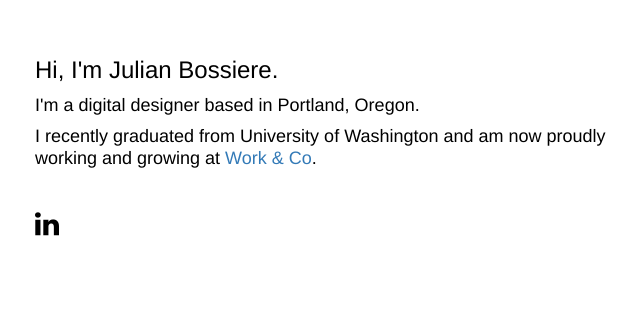
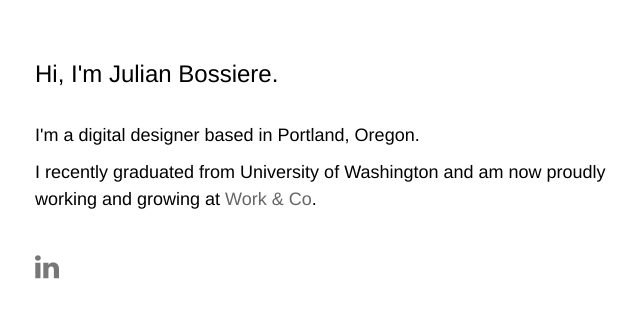
Before and after one commit to jbossiere/julian, a plain HTML site: page index.html in a window 1280 px wide. Shown: the part 164-482 px from the top of the page, without its empty margins (50-690 px from the left). Drawn offline with nearby package versions, Linux system fonts and the light colour scheme; a web font is replaced by a local one.

Commit message:
modified link styles

```diff
--- a/index.html
+++ b/index.html
@@ -18,28 +18,16 @@
 	</head>
 
   <body>
+
   	<div class="container" id="content">
   		<div class="col-md-7">
 			<h3 class="body-text">Hi, I'm Julian Bossiere.</h3>
-			<h4 class="body-text">I'm a digital designer based in Portland, Oregon.</h4>
-			<h4 class="body-text">I recently graduated from University of Washington and am now proudly working and growing at <a id="work-link text-shadow underline" href="https://work.co" target="_blank">Work & Co</a>.</h4>
+			<div id="about">
+				<h4 class="body-text">I'm a digital designer based in Portland, Oregon.</h4>
+				<h4 class="body-text">I recently graduated from University of Washington and am now proudly working and growing at <a id="work-link" href="https://work.co" target="_blank">Work & Co</a>.</h4>
+			</div>
 		</div>
   	</div>
-<!--
-  	<div class="container projects">
-	  	<div class="project">
-	  		<img class="project_placeholder" src="project_placeholder.png">
-	  	</div>
-	  	<div class="project">
-	  		<img class="project_placeholder" src="project_placeholder.png">
-	  	</div>
-	  	<div class="project">
-	  		<img class="project_placeholder" src="project_placeholder.png">
-	  	</div>
-	  	<div class="project">
-	  		<img class="project_placeholder" src="project_placeholder.png">
-	  	</div>
-	</div> -->
 
   	<div class="container">
 	  	<div class="col-sm-12">
@@ -48,5 +36,6 @@
 			</a>
 	  	</div>
 	</div>
+
   </body>
 </html>
--- a/main.css
+++ b/main.css
@@ -9,13 +9,26 @@ body {
 	color: black;
 }
 
-#work-link {
-	color: #ff3333;
+#about {
+	margin-top: 30px;
+}
+
+#work-link:link {
+	color: #666666;
+}
+
+#work-link:visited {
+	/*text-decoration: none;*/
+	color: #666;
 }
 
 #work-link:hover {
 	text-decoration: none;
-	color: black;
+	color: #f33;
+}
+
+#work-link:active {
+	text-decoration: none;
 }
 
 #content {
@@ -26,9 +39,12 @@ body {
 	margin-top: 30px;
 }
 
-.socialLink {
-	color: black;
-	padding-right: 20px
+#linkedinLink:link {
+	color: #777;
+}
+
+#linkedinLink:visited {
+	color: #777;
 }
 
 #linkedinLink:hover {
@@ -36,7 +52,7 @@ body {
 }
 
 .body-text {
-	line-height: 1.2em;
+	line-height: 1.5em;
 }
 
 img {
@@ -53,8 +69,8 @@ img {
 	flex-direction: row;
 	justify-content: space-around;
 }
-
-#text-shadow {
+/*
+.text-shadow {
   text-shadow:
     -2px -2px white,
     -2px 2px white,
@@ -62,10 +78,10 @@ img {
     2px 2px white;
 }
 
-#underline {
+.underline {
   background-size: 1px 1em;
   box-shadow:
     inset 0 -0.175em white,
     inset 0 -0.2em #000;
   display: inline;
-}
+}*/
```
